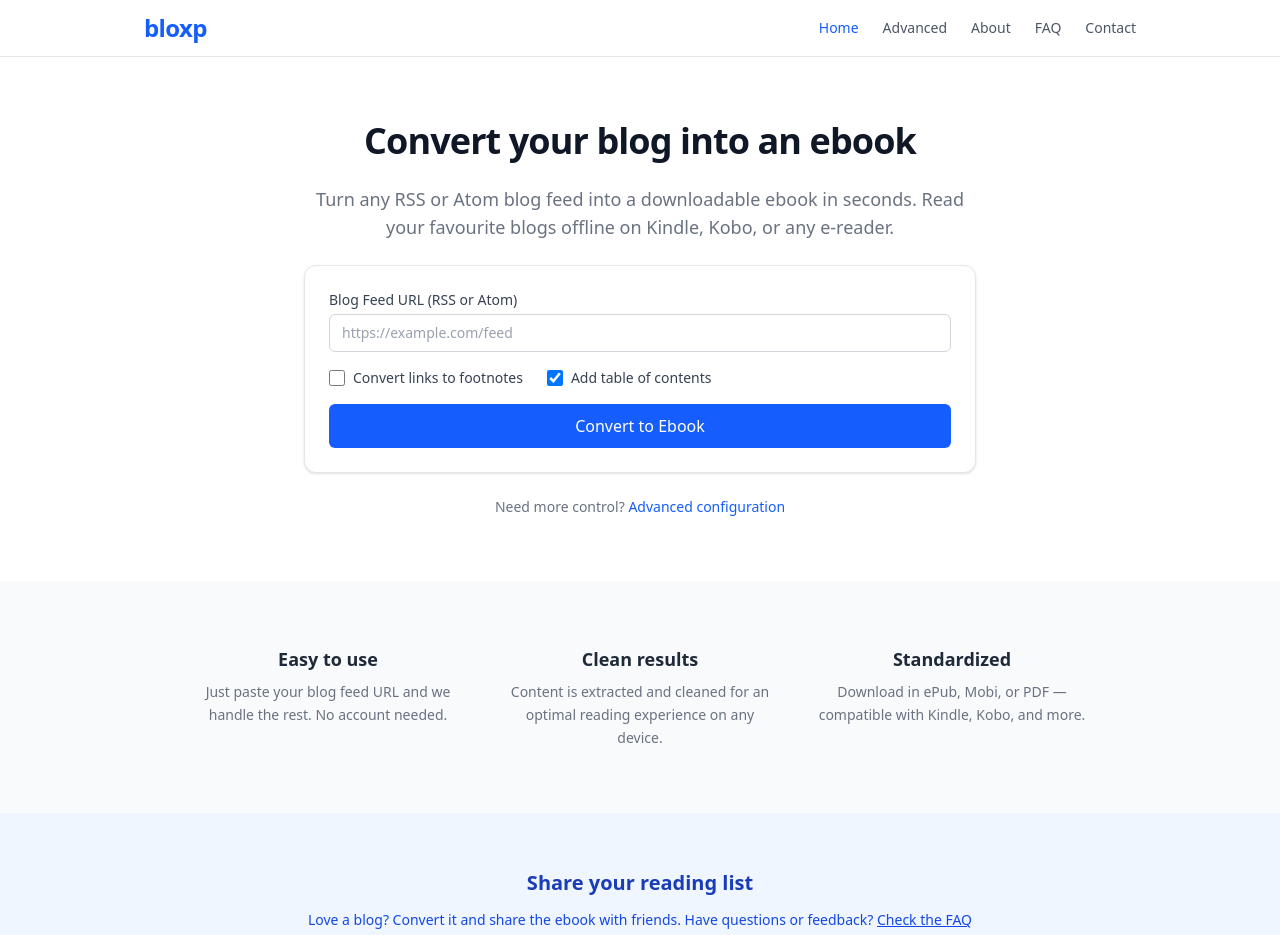
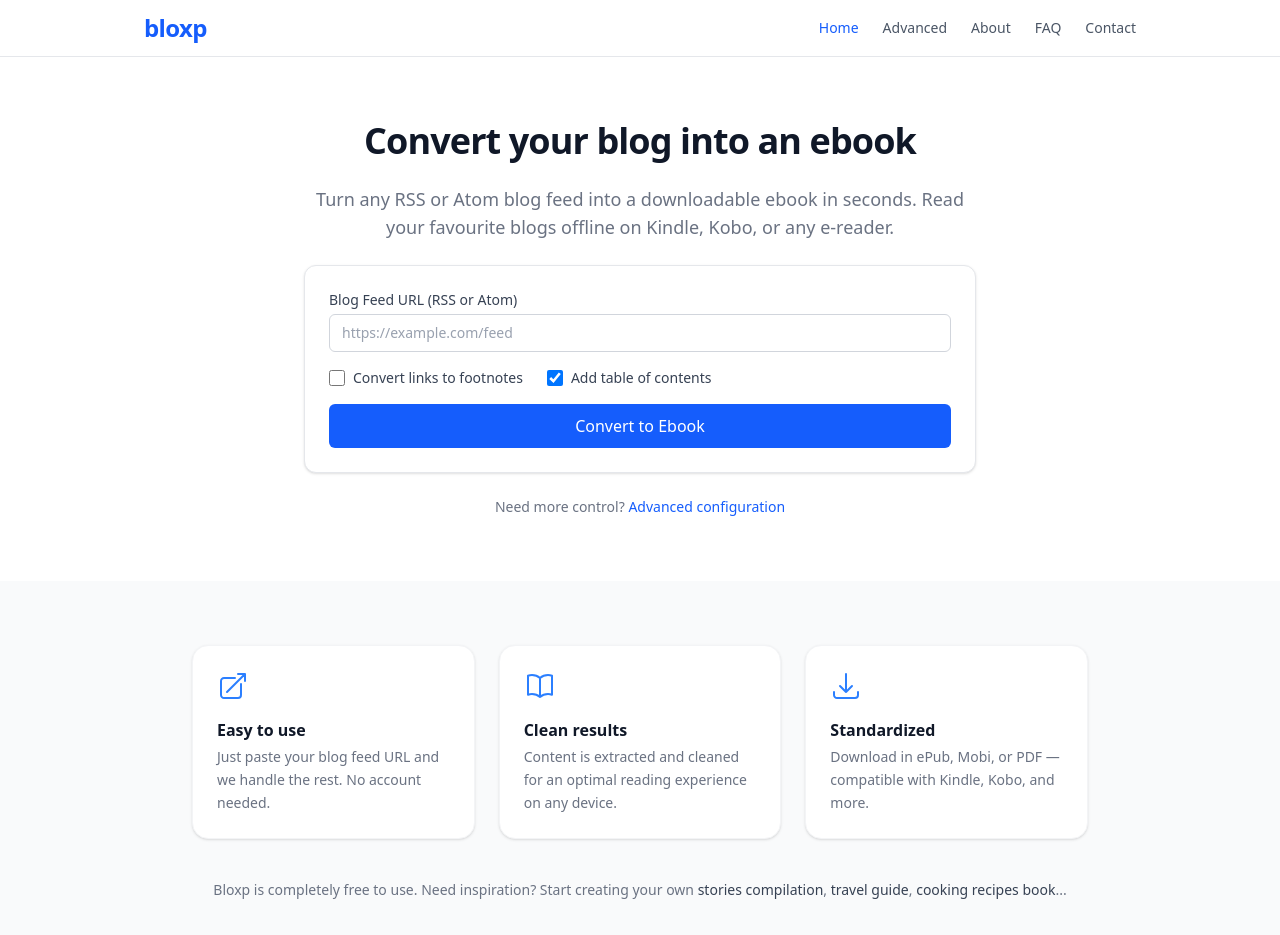
Before and after one commit to patchamama/bloxp-revived, a React (Vite) app in the folder frontend/: page / in a window 1280 px wide. Shown: the top 935 px of the page. Built offline with nearby package versions, Linux system fonts and the light colour scheme; no server answers.

Commit message:
feat: modernize homepage features section with icon cards and free-use tagline

```diff
--- a/frontend/src/pages/HomePage.tsx
+++ b/frontend/src/pages/HomePage.tsx
@@ -4,18 +4,30 @@ import { BasicEbookForm } from '@/components/forms/BasicEbookForm'
 const features = [
   {
     title: 'Easy to use',
-    description:
-      'Just paste your blog feed URL and we handle the rest. No account needed.',
+    description: 'Just paste your blog feed URL and we handle the rest. No account needed.',
+    icon: (
+      <svg xmlns="http://www.w3.org/2000/svg" className="w-8 h-8" fill="none" viewBox="0 0 24 24" stroke="currentColor" strokeWidth={1.5}>
+        <path strokeLinecap="round" strokeLinejoin="round" d="M13.5 6H5.25A2.25 2.25 0 003 8.25v10.5A2.25 2.25 0 005.25 21h10.5A2.25 2.25 0 0018 18.75V10.5m-10.5 6L21 3m0 0h-5.25M21 3v5.25" />
+      </svg>
+    ),
   },
   {
     title: 'Clean results',
-    description:
-      'Content is extracted and cleaned for an optimal reading experience on any device.',
+    description: 'Content is extracted and cleaned for an optimal reading experience on any device.',
+    icon: (
+      <svg xmlns="http://www.w3.org/2000/svg" className="w-8 h-8" fill="none" viewBox="0 0 24 24" stroke="currentColor" strokeWidth={1.5}>
+        <path strokeLinecap="round" strokeLinejoin="round" d="M12 6.042A8.967 8.967 0 006 3.75c-1.052 0-2.062.18-3 .512v14.25A8.987 8.987 0 016 18c2.305 0 4.408.867 6 2.292m0-14.25a8.966 8.966 0 016-2.292c1.052 0 2.062.18 3 .512v14.25A8.987 8.987 0 0018 18a8.967 8.967 0 00-6 2.292m0-14.25v14.25" />
+      </svg>
+    ),
   },
   {
     title: 'Standardized',
-    description:
-      'Download in ePub, Mobi, or PDF — compatible with Kindle, Kobo, and more.',
+    description: 'Download in ePub, Mobi, or PDF — compatible with Kindle, Kobo, and more.',
+    icon: (
+      <svg xmlns="http://www.w3.org/2000/svg" className="w-8 h-8" fill="none" viewBox="0 0 24 24" stroke="currentColor" strokeWidth={1.5}>
+        <path strokeLinecap="round" strokeLinejoin="round" d="M3 16.5v2.25A2.25 2.25 0 005.25 21h13.5A2.25 2.25 0 0021 18.75V16.5M16.5 12L12 16.5m0 0L7.5 12m4.5 4.5V3" />
+      </svg>
+    ),
   },
 ]
 
@@ -47,19 +59,34 @@ export function HomePage() {
       </section>
 
       <section className="bg-gray-50 dark:bg-gray-800 py-16 px-4">
-        <div className="max-w-4xl mx-auto">
-          <div className="grid md:grid-cols-3 gap-10">
+        <div className="max-w-4xl mx-auto space-y-10">
+          <div className="grid md:grid-cols-3 gap-6">
             {features.map((f) => (
-              <div key={f.title} className="text-center space-y-2">
-                <h2 className="text-lg font-semibold text-gray-800 dark:text-gray-100">
-                  {f.title}
-                </h2>
-                <p className="text-sm text-gray-500 dark:text-gray-400 leading-relaxed">
-                  {f.description}
-                </p>
+              <div
+                key={f.title}
+                className="bg-white dark:bg-gray-900 rounded-2xl border border-gray-100 dark:border-gray-700 shadow-sm p-6 flex flex-col gap-4 hover:shadow-md transition-shadow"
+              >
+                <div className="text-blue-500 dark:text-blue-400">
+                  {f.icon}
+                </div>
+                <div>
+                  <h2 className="text-base font-semibold text-gray-900 dark:text-gray-100 mb-1">
+                    {f.title}
+                  </h2>
+                  <p className="text-sm text-gray-500 dark:text-gray-400 leading-relaxed">
+                    {f.description}
+                  </p>
+                </div>
               </div>
             ))}
           </div>
+
+          <p className="text-center text-sm text-gray-500 dark:text-gray-400 leading-relaxed">
+            Bloxp is completely free to use. Need inspiration? Start creating your own{' '}
+            <span className="text-gray-700 dark:text-gray-300 font-medium">stories compilation</span>,{' '}
+            <span className="text-gray-700 dark:text-gray-300 font-medium">travel guide</span>,{' '}
+            <span className="text-gray-700 dark:text-gray-300 font-medium">cooking recipes book</span>...
+          </p>
         </div>
       </section>
 
```
